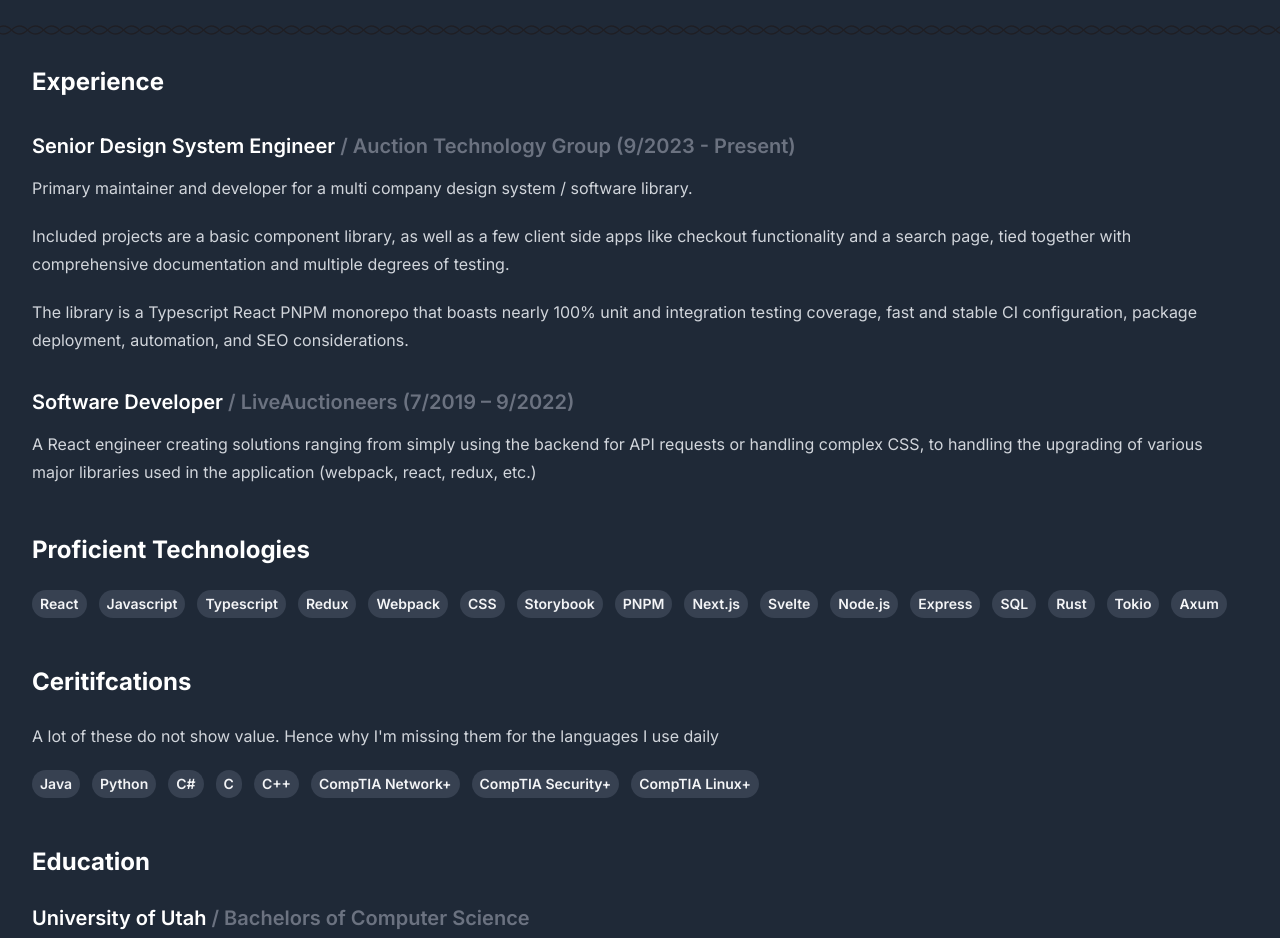
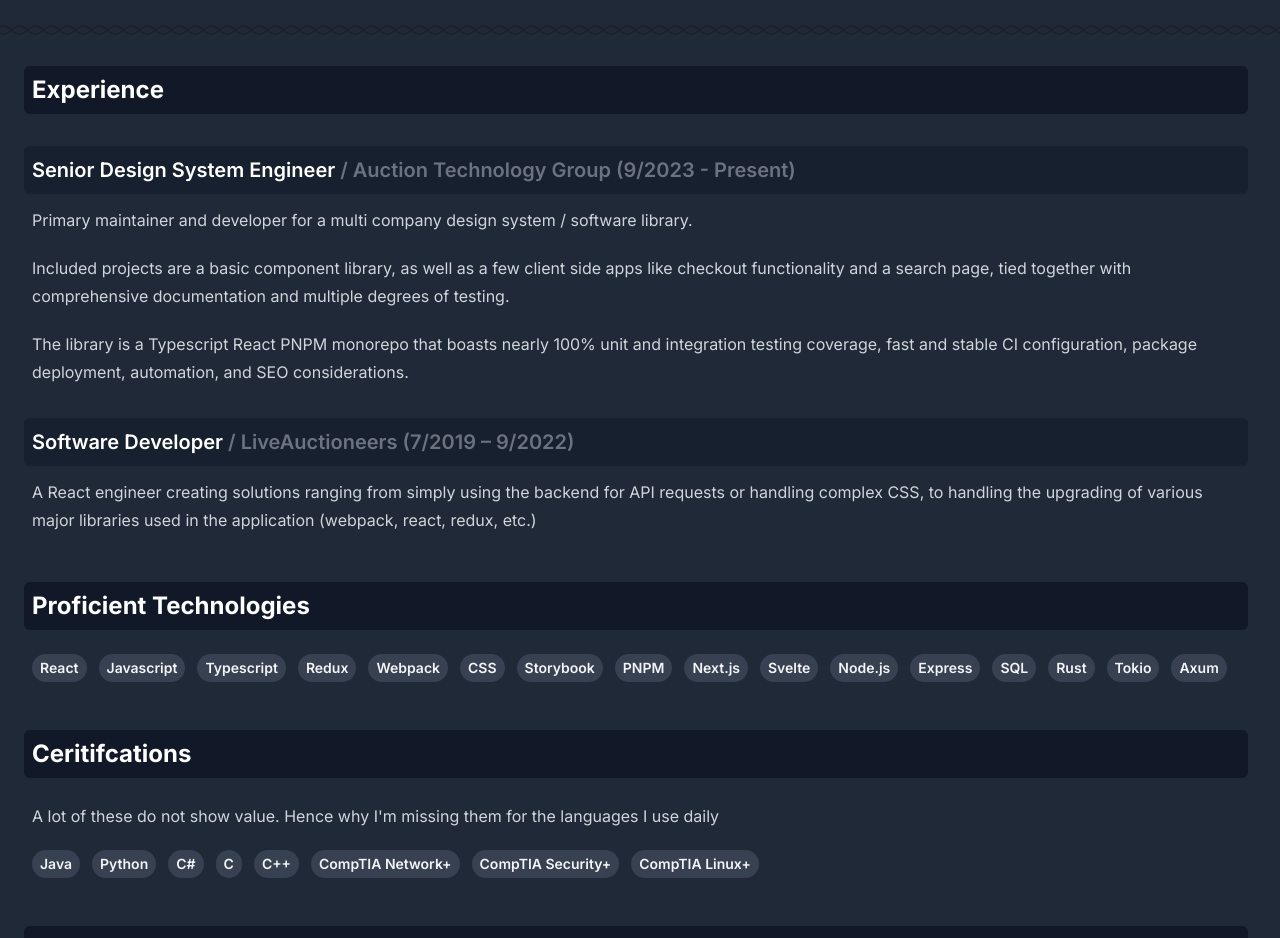
Before and after one commit to coravacav/portfolio, a Next.js app: page /resume in a window 1280 px wide. Shown: the part 240-1178 px from the top of the page. Built offline with nearby package versions, Linux system fonts and the light colour scheme.

Commit message:
massively improve styles

```diff
--- a/src/app/resume/page.tsx
+++ b/src/app/resume/page.tsx
@@ -8,11 +8,15 @@
 
 export default function ProjectsPage() {
     return (
-        <PageContainer title="Resume" className={clsx(prose)} description="My qualifications and experience.">
+        <PageContainer
+            title="Resume"
+            className={clsx('print:not-prose', prose)}
+            description="My qualifications and experience."
+        >
             <section>
-                <h2>Experience</h2>
+                <h2 className="p-2 -ml-2 bg-gray-900 rounded-md">Experience</h2>
                 <article>
-                    <h3>
+                    <h3 className="p-2 -ml-2 bg-gray-900/50 rounded-md">
                         Senior Design System Engineer{' '}
                         <span className="text-gray-500 inline-block">
                             / Auction Technology Group (9/2023 - Present)
@@ -31,7 +35,7 @@
                     </p>
                 </article>
                 <article>
-                    <h3>
+                    <h3 className="p-2 -ml-2 bg-gray-900/50 rounded-md">
                         Software Developer{' '}
                         <span className="text-gray-500 inline-block">/ LiveAuctioneers (7/2019 – 9/2022)</span>
                     </h3>
@@ -44,7 +48,7 @@
             </section>
             <section>
                 <article>
-                    <h2>Proficient Technologies</h2>
+                    <h2 className="p-2 -ml-2 bg-gray-900 rounded-md">Proficient Technologies</h2>
                     <div className="not-prose">
                         <ul className="flex flex-wrap gap-3 not-prose">
                             <Item>React</Item>
@@ -69,7 +73,7 @@
             </section>
             <section>
                 <article>
-                    <h2>Ceritifcations</h2>
+                    <h2 className="p-2 -ml-2 bg-gray-900 rounded-md">Ceritifcations</h2>
                     <p>A lot of these do not show value. Hence why I'm missing them for the languages I use daily</p>
                     <div className="not-prose">
                         <ul className="flex flex-wrap gap-3 not-prose">
@@ -87,8 +91,9 @@
             </section>
             <section>
                 <article>
-                    <h2>Education</h2>
-                    <h3>
+                    <h2 className="p-2 -ml-2 bg-gray-900 rounded-md">Education</h2>
+
+                    <h3 className="p-2 -ml-2 bg-gray-900/50 rounded-md">
                         University of Utah{' '}
                         <span className="text-gray-500 inline-block">/ Bachelors of Computer Science</span>
                     </h3>
@@ -104,7 +109,7 @@
             </section>
             <section>
                 <article>
-                    <h2>Fun facts</h2>
+                    <h2 className="p-2 -ml-2 bg-gray-900 rounded-md">Fun facts</h2>
                     <ul>
                         <li>Bilingual with English and Bulgarian</li>
                         <li>I got my first programming book at 6 years old. Good ol' Java 8 OOP.</li>
--- a/src/lib/helix.tsx
+++ b/src/lib/helix.tsx
@@ -103,7 +103,7 @@
     return (
         <svg
             {...styles}
-            className={className}
+            className={clsx('print:hidden', className)}
             role="none"
             ref={setSvgRef}
             style={generateSvgStyles({
--- a/src/lib/nav.tsx
+++ b/src/lib/nav.tsx
@@ -40,7 +40,7 @@
     const pathName = usePathname();
 
     return (
-        <header className="bg-gray-900 border-b-2 border-b-gray-900 -ml-[calc(100vw-100%)] pl-[calc(100vw-100%)]">
+        <header className="bg-gray-900 border-b-2 border-b-gray-900 -ml-[calc(100vw-100%)] pl-[calc(100vw-100%)] print:hidden">
             <nav
                 className={clsx('mx-auto flex items-center justify-between py-6 2xl:py-8', pageWidth)}
                 aria-label="Global"
```
Also changed, not shown: articles/the-complexity-scale.mdx (added).
